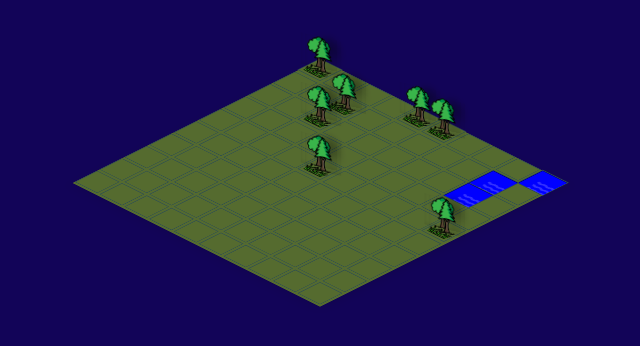
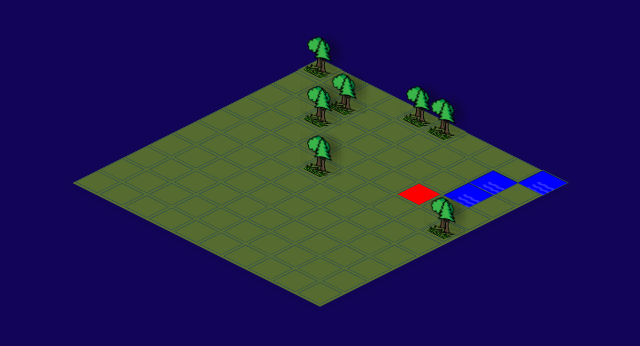
Before and after one commit to chrlzs/isometric, a website with bundled scripts: page public/index.html in a window 1280 px wide. Shown: the full height of the page, 320-960 px from the left. Built offline with nearby package versions, Linux system fonts and the light colour scheme.

Commit message:
fixed bug with persistance on the NPC tile

```diff
--- a/public/css/main.css
+++ b/public/css/main.css
@@ -181,3 +181,7 @@ body {
   75% {background-position-x: -48px; }
   100% {background-position-x: -64px; }
 }
+
+.red {
+  background-color:red;
+}
--- a/public/js/main.js
+++ b/public/js/main.js
@@ -25,7 +25,9 @@ class App {
   static init() {
     this.grid = new Grid(10, 10);
     this.player = new Entity(0, 1);
-    this.npc = new NPC(1, 1);
+    this.npc = new NPC(0, 0);
+    // Place the NPC at a random position on the grid
+    this.placeNPC();
     this.gridElement = document.querySelector(".grid");
     this.createGrid();
     this.displayGrid();
@@ -85,6 +87,24 @@ class App {
     }
   }
 
+  static placeNPC() {
+    // Generate random coordinates within the grid boundaries
+    const newX = Math.floor(Math.random() * this.grid.width);
+    const newY = Math.floor(Math.random() * this.grid.height);
+
+    // Check if the generated coordinates are valid and not blocked by a solid object
+    if (
+      this.grid.isValidPosition(newX, newY) &&
+      !this.grid.isSolid(newX, newY)
+    ) {
+      this.grid.setCellDataAttribute(newX, newY, "test", "charlie");
+      this.npc.moveTo(newX, newY);
+    } else {
+      // If the generated coordinates are not valid, recursively try again until a valid position is found
+      this.placeNPC();
+    }
+  }
+
   static interactWithNPC() {
     // Add your logic for interacting with the NPC here
     console.log("Interacting with the NPC");
@@ -123,8 +143,6 @@ class App {
     this.grid.setCell(8, 2, 2);
     this.grid.setCell(9, 0, 2);
     this.grid.setCell(9, 4, 1);
-
-    console.log(this.grid.isSolid(this.player.x, this.player.y)); // false
 
     this.gridElement.addEventListener("click", (event) => {
       this.handleGridClick(event);
@@ -182,7 +200,6 @@ class App {
     }
   }
 
-
   static displayGrid(targetX = -1, targetY = -1, direction = "") {
     this.gridElement.innerHTML = "";
 
@@ -205,6 +222,11 @@ class App {
           cellElement.classList.add("water");
         }
 
+        // Check if the current position matches the NPC position
+        if (x === this.npc.x && y === this.npc.y) {
+          cellElement.classList.add("cell-entity", "cell-npc", "red"); // Reapply the red CSS class
+        }
+
         if (x === targetX && y === targetY) {
           // Add a glyph element to represent the center of the selected tile
           const glyphElement = document.createElement("div");
@@ -212,11 +234,11 @@ class App {
 
           // Check if the current position matches the NPC position
           if (x === this.npc.x && y === this.npc.y) {
-            // Set the NPC representation
+            // NPC position matching
             cellElement.classList.add("cell-entity", "cell-npc", "yellow");
           } else {
-            // Set the player representation
-            glyphElement.innerText = "G"; // Replace 'G' with the desired representation for the player
+            // Player position or empty cell
+            glyphElement.innerText = "G";
             cellElement.classList.add("cell-entity");
           }
 
```
